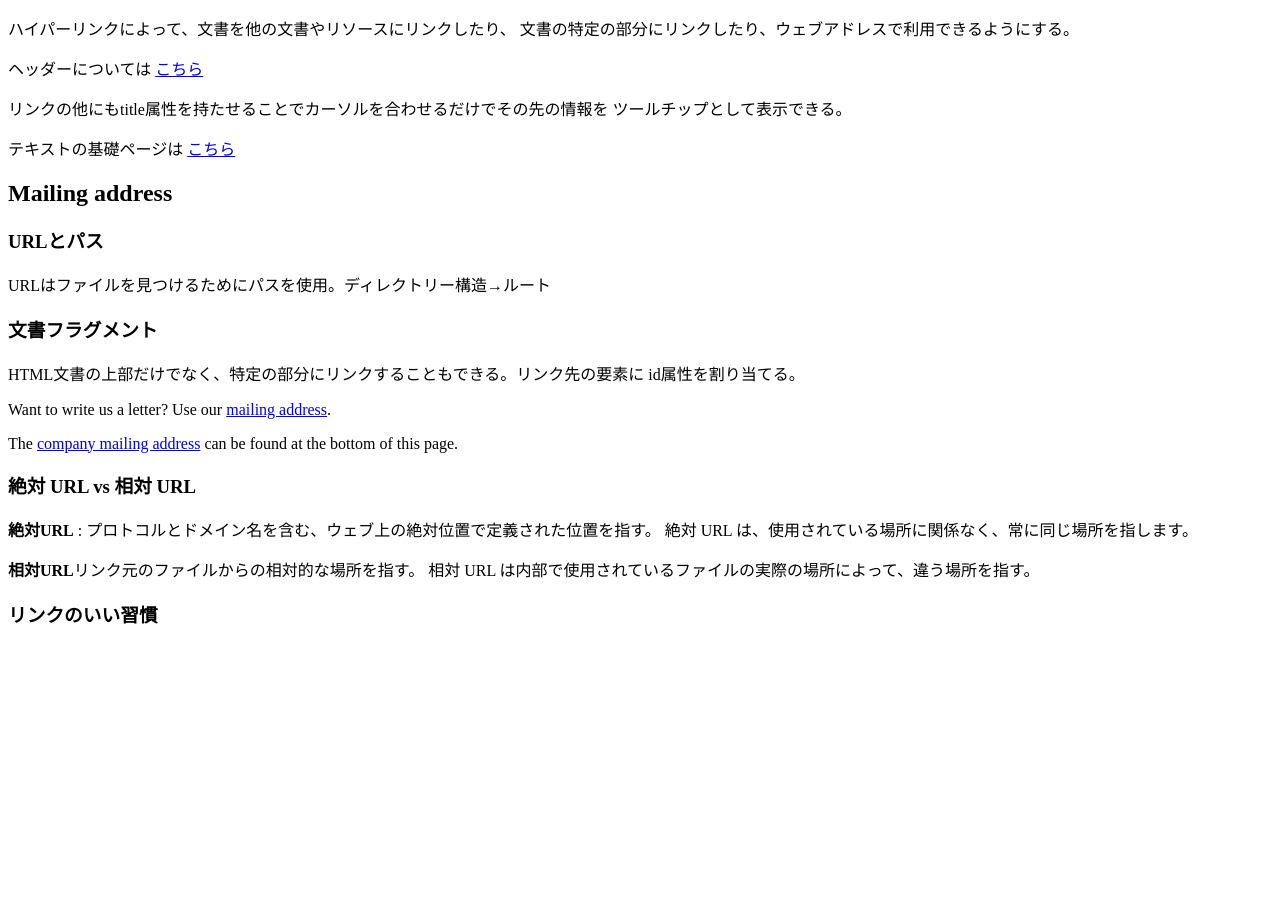
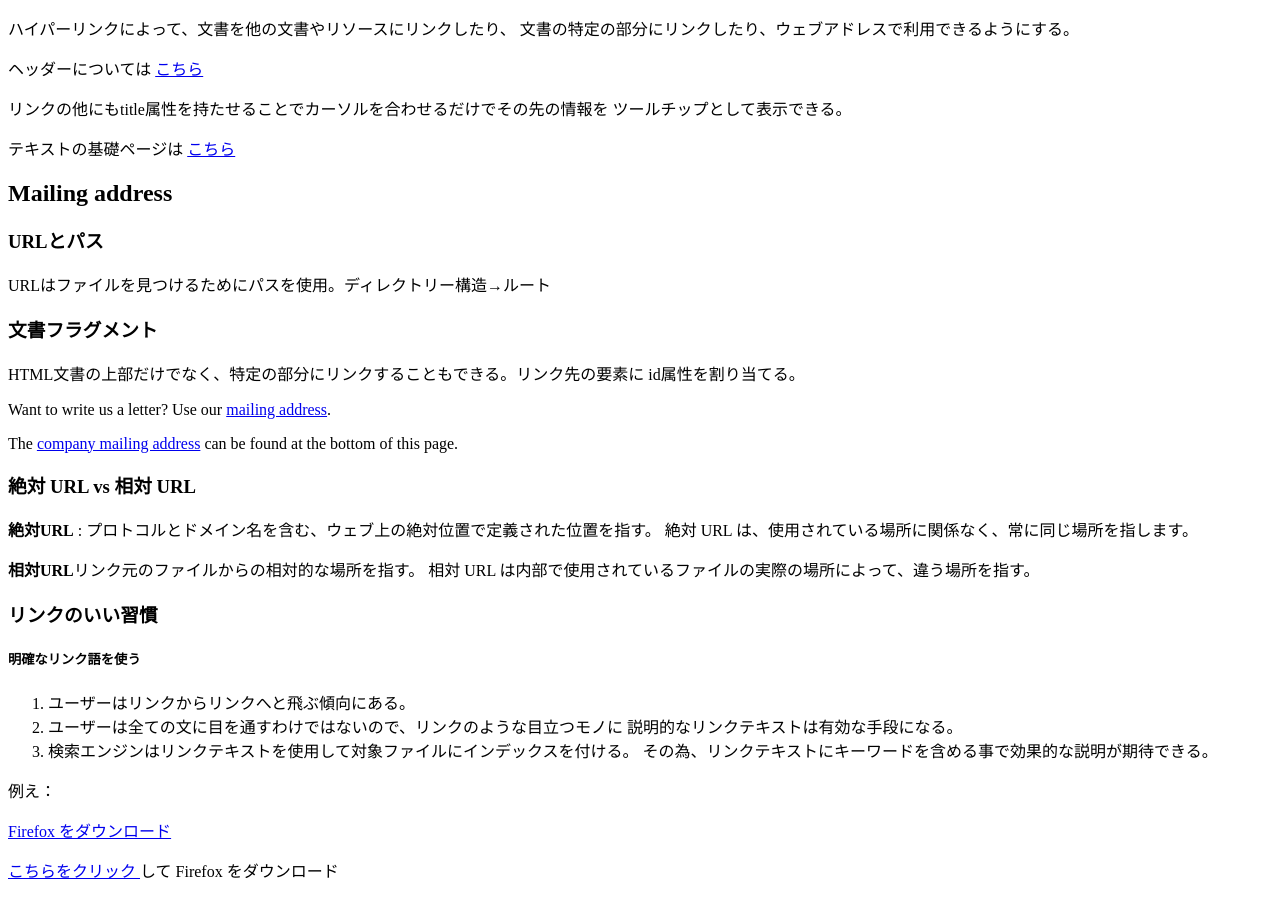
Before and after one commit to Gabriel-Utino/HTML-CSS-JS, a plain HTML site: page front-end_web_developer(mdn)/hyperlink/hyperlink.html in a window 1280 px wide. Shown: the part 119-1017 px from the top of the page. Before the commit the page ends 800 px from the top, so only its background shows below. Drawn offline with Linux system fonts and the light colour scheme.

Commit message:
Update hyperlink.html

```diff
--- a/front-end_web_developer(mdn)/hyperlink/hyperlink.html
+++ b/front-end_web_developer(mdn)/hyperlink/hyperlink.html
@@ -54,6 +54,28 @@
   <p><strong>相対URL</strong>リンク元のファイルからの相対的な場所を指す。
     相対 URL は内部で使用されているファイルの実際の場所によって、違う場所を指す。</p>
   <h3>リンクのいい習慣</h3>
+  <h5>明確なリンク語を使う</h5>
+  <ol>
+    <li>ユーザーはリンクからリンクへと飛ぶ傾向にある。</li>
+    <li>
+      ユーザーは全ての文に目を通すわけではないので、リンクのような目立つモノに
+      説明的なリンクテキストは有効な手段になる。
+    </li>
+    <li>
+      検索エンジンはリンクテキストを使用して対象ファイルにインデックスを付ける。
+      その為、リンクテキストにキーワードを含める事で効果的な説明が期待できる。
+    </li>
+  </ol>
+  <p>例え：</p>
+  <div>
+    <p><a href="https://www.mozilla.org/firefox/">
+        Firefox をダウンロード
+      </a></p>
+    <p><a href="https://www.mozilla.org/firefox/">
+        こちらをクリック
+      </a>して Firefox をダウンロード</p>
+  </div>
+
 </body>
 
 </html>
```
